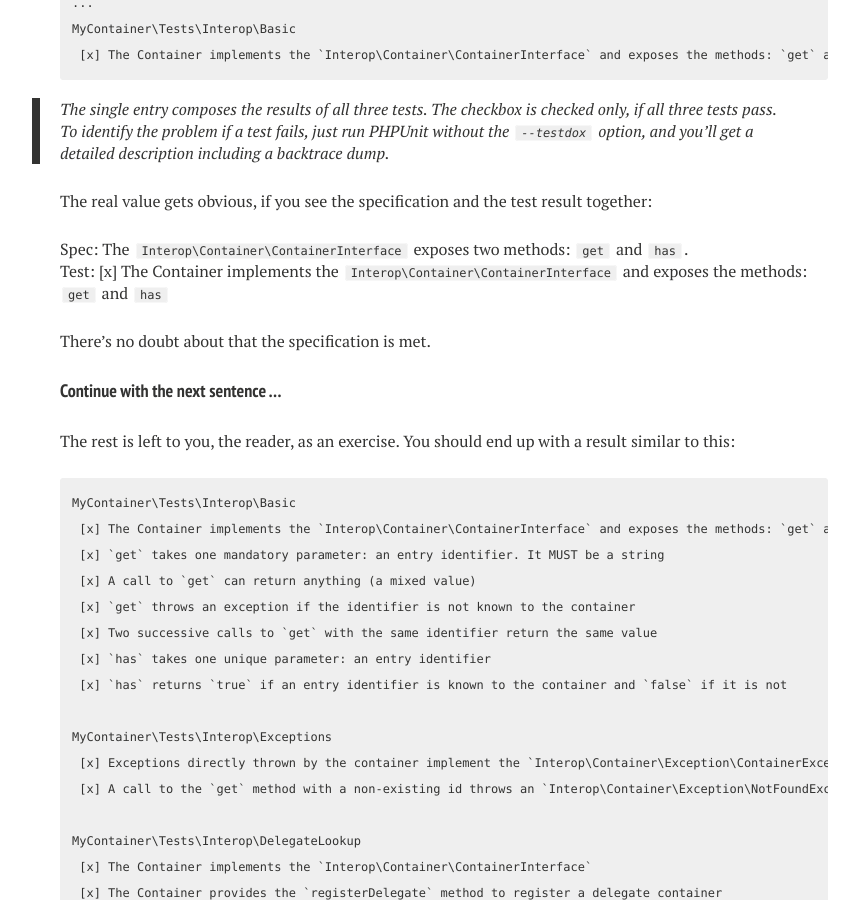
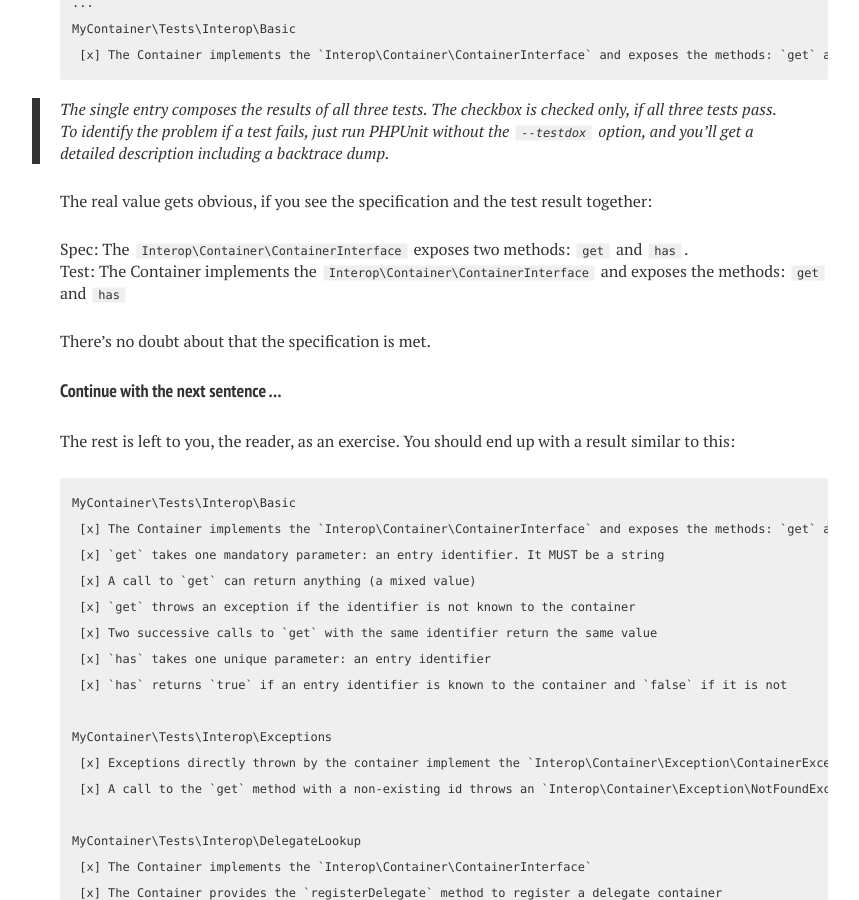
Before and after one commit to nibralab/nibralab.github.io, a Jekyll site: the page built from _posts/2015-08-08-specification-driven-development.md, in a window 1280 px wide and 900 px high, scrolled down 9129 px. Shown: the whole window, without its empty margins (324-1183 px from the left). Built offline with Jekyll 4.4.1, drawn with Linux system fonts in a browser that asks for light colours; nearby versions of some CDN libraries; comment, search, counter and statistics services are not loaded.

```diff
--- a/_posts/2015-08-08-specification-driven-development.md
+++ b/_posts/2015-08-08-specification-driven-development.md
@@ -366,7 +366,7 @@ The resulting report is much shorter and more comprehensive:
 The real value gets obvious, if you see the specification and the test result together:
 
 Spec: The `Interop\Container\ContainerInterface` exposes two methods: `get` and `has`.<br>
-Test: [x] The Container implements the `Interop\Container\ContainerInterface` and exposes the methods: `get` and `has`
+Test: The Container implements the `Interop\Container\ContainerInterface` and exposes the methods: `get` and `has`
 
 There's no doubt about that the specification is met.
 
```
